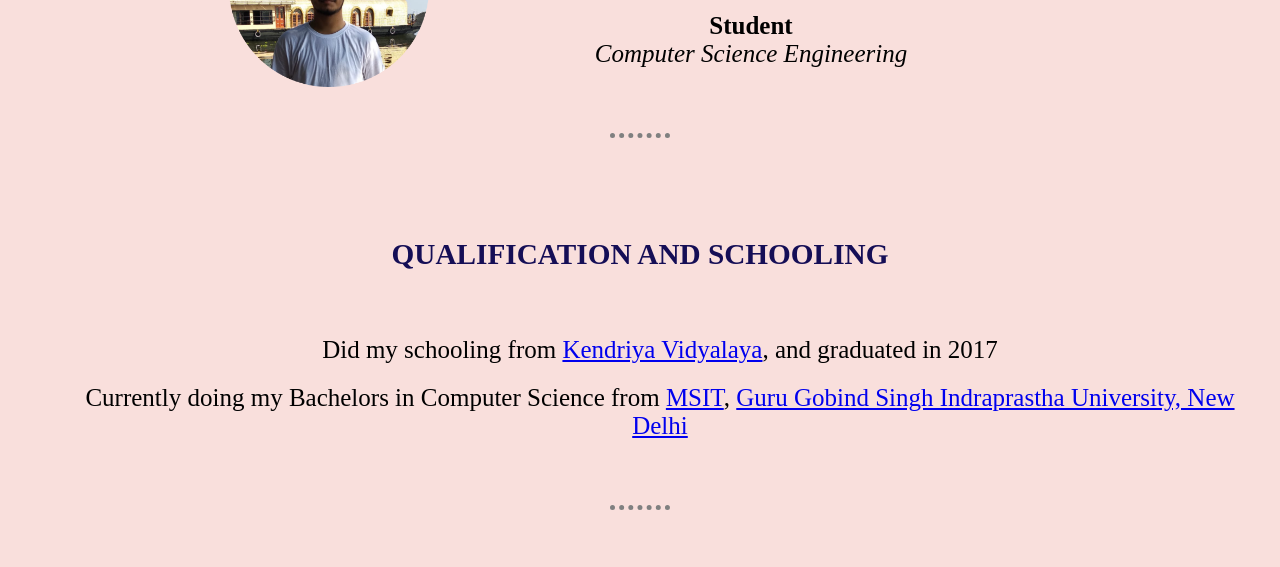
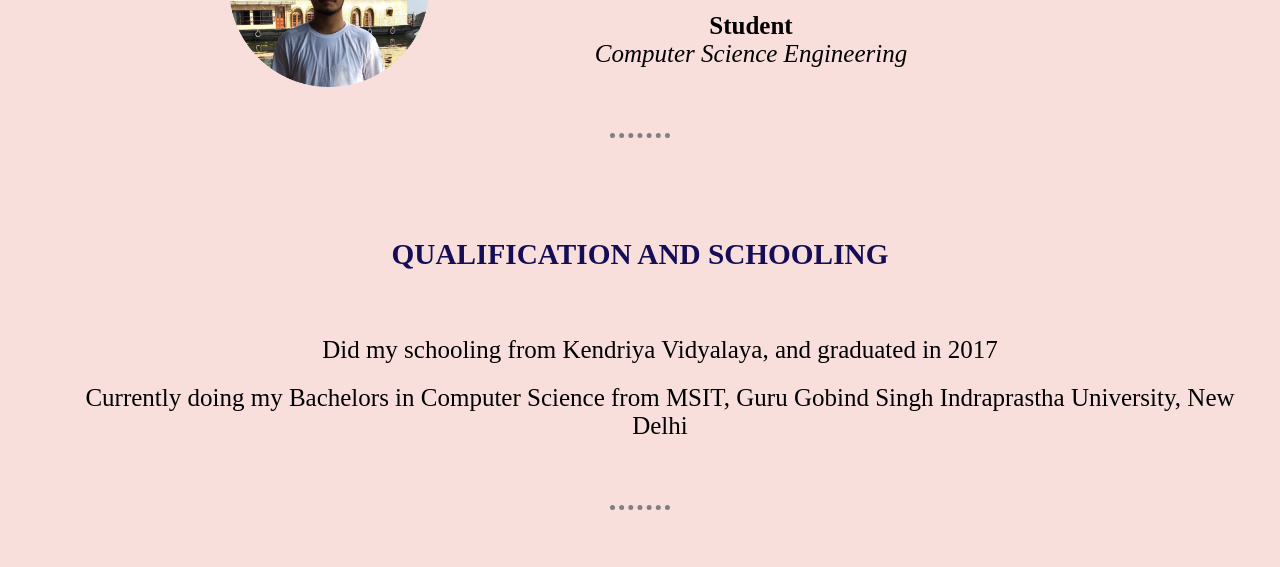
Before and after one commit to Tapan05/Portfolio, a plain HTML site: page index.html in a window 1280 px wide. Shown: the part 174-741 px from the top of the page. Drawn offline with Linux system fonts and the light colour scheme.

Commit message:
Update styles.css

```diff
--- a/styles.css
+++ b/styles.css
@@ -5,6 +5,11 @@ body{
   margin: 10px;
 
 }
+
+ a, a:hover, a:focus, a:active {
+      text-decoration: none;
+      color: inherit;
+ }
 
 table{
   margin: auto;
```
